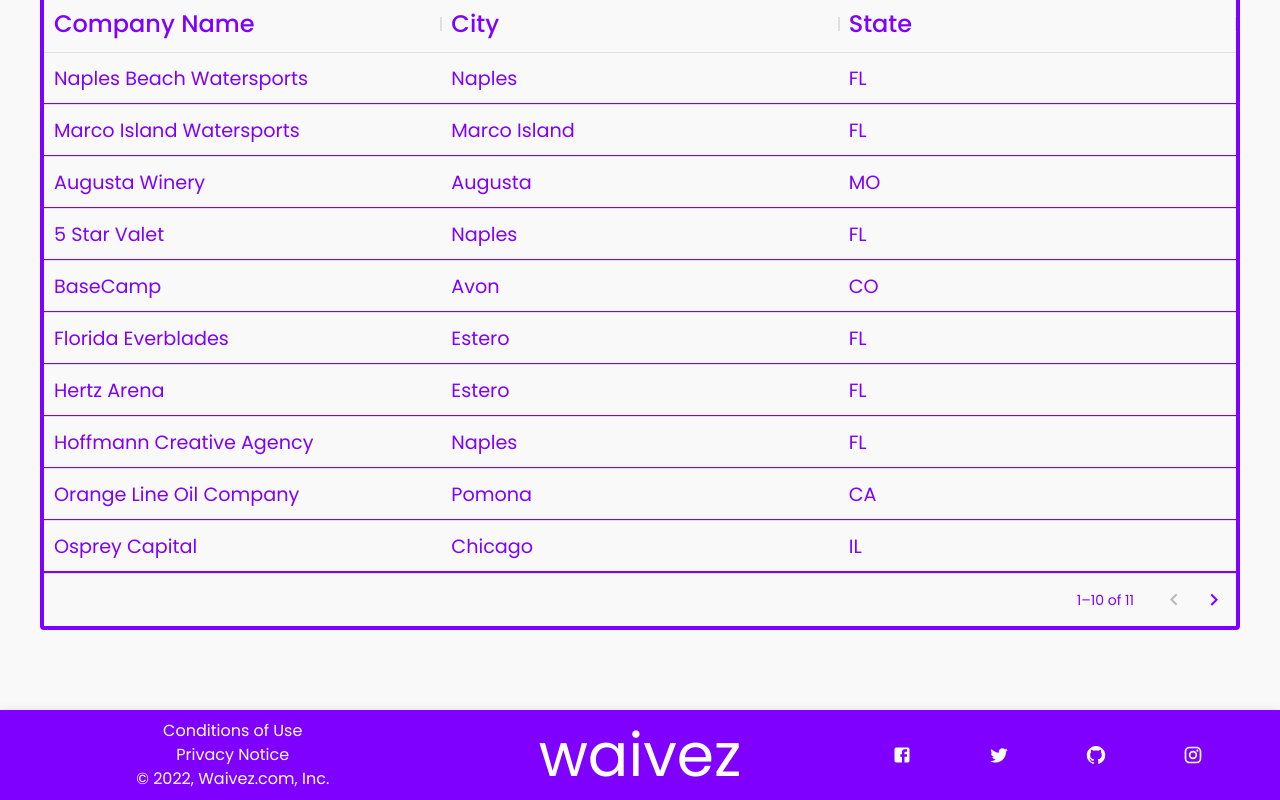
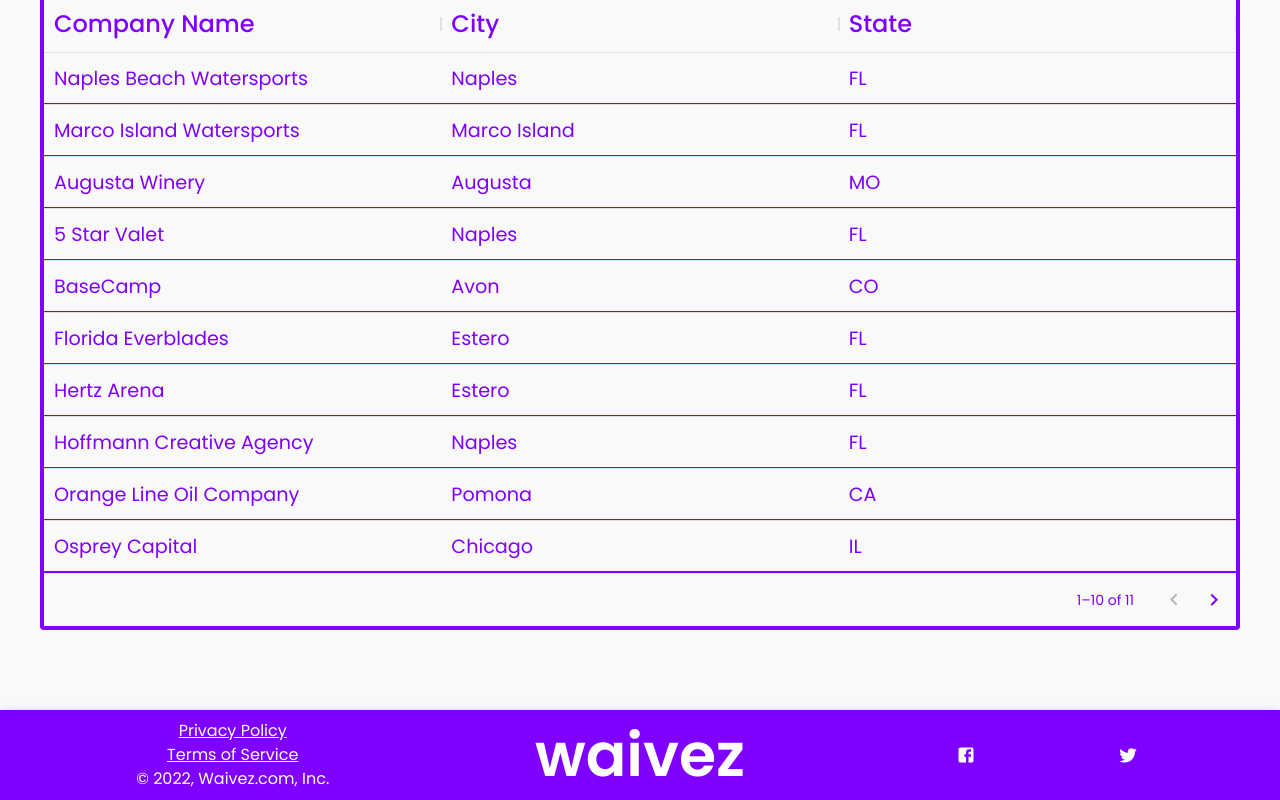
Before and after one commit to loganbahr/waivez, a Next.js app: page /partners in a window 1280 px wide. Shown: the part 569-1369 px from the top of the page. Built offline with nearby package versions, Linux system fonts and the light colour scheme.

Commit message:
updated footer to link to privacy policy and terms of service.
Took 24 minutes

```diff
--- a/components/layout/Footer/Footer.js
+++ b/components/layout/Footer/Footer.js
@@ -2,14 +2,10 @@
 import AppBar from "@mui/material/AppBar";
 import Toolbar from "@mui/material/Toolbar";
 import Typography from "@mui/material/Typography";
-import IconButton from "@mui/material/IconButton";
-import SearchIcon from "@mui/icons-material/Search";
-import MoreIcon from "@mui/icons-material/MoreVert";
 import FacebookIcon from "@mui/icons-material/Facebook";
 import TwitterIcon from "@mui/icons-material/Twitter";
-import GitHubIcon from "@mui/icons-material/GitHub";
-import InstagramIcon from "@mui/icons-material/Instagram";
-import { Box, Button } from "@mui/material";
+import {Box, Button, Link} from "@mui/material";
+import NextLink from "next/link";
 
 const Footer = () => {
     return (
@@ -18,7 +14,7 @@
                 backgroundColor: "primary",
                 position: "static",
                 // border: '2px solid black',
-        height: { xs: "70px", sm: "85px", md: "90px", xl: "120px" },
+                height: {xs: "70px", sm: "85px", md: "90px", xl: "120px"},
                 minHeight: "10vh",
             }}
         >
@@ -27,7 +23,7 @@
                     display: "flex",
                     justifyContent: "space-between",
                     // border: '2px solid red',
-          padding: { xs: 0, md: 0 },
+                    padding: {xs: 0, md: 0},
                     height: "100%",
                 }}
             >
@@ -40,42 +36,47 @@
                         justifyContent: "center",
                         flexDirection: "column",
                         alignItems: "center",
-          }}
-        >
-          <Typography
-            sx={{
+                    }}>
+
+                    <NextLink href="/privacy">
+                        <Link>
+                            <Typography color={'text.content'} sx={{
                                 fontSize: {
                                     xs: "0.45rem",
                                     sm: "0.7rem",
                                     md: "0.9rem",
                                     lg: "1rem",
                                 },
-            }}
-          >
-            Conditions of Use
+                                textDecoration: 'underline'
+                            }}>
+                                Privacy Policy
                             </Typography>
-          <Typography
-            sx={{
+                        </Link>
+                    </NextLink>
+
+                    <NextLink href="/tos">
+                        <Link>
+                            <Typography color={'text.content'} sx={{
                                 fontSize: {
                                     xs: "0.45rem",
                                     sm: "0.7rem",
                                     md: "0.9rem",
                                     lg: "1rem",
                                 },
-            }}
-          >
-            Privacy Notice
+                                textDecoration: 'underline'
+                            }}>
+                                Terms of Service
                             </Typography>
-          <Typography
-            sx={{
+                        </Link>
+                    </NextLink>
+                    <Typography color={'text.content'} sx={{
                         fontSize: {
                             xs: "0.45rem",
                             sm: "0.7rem",
                             md: "0.9rem",
                             lg: "1rem",
-              },
-            }}
-          >
+                        }
+                    }}>
                         © 2022, Waivez.com, Inc.
                     </Typography>
                 </Box>
@@ -90,13 +91,7 @@
                         alignItems: "center",
                     }}
                 >
-          <Typography
-            sx={{
-              color: "white",
-              fontSize: { xs: 25, sm: 35, md: 50, lg: 60 },
-              fontFamily: "Poppins, sans-serif",
-            }}
-          >
+                    <Typography variant={'h2'}>
                         waivez
                     </Typography>
                 </Box>
@@ -111,10 +106,8 @@
                         alignItems: "center",
                     }}
                 >
-          <FacebookIcon fontSize={"small"} />
-          <TwitterIcon fontSize="small" />
-          <GitHubIcon fontSize="small" />
-          <InstagramIcon fontSize="small" />
+                    <FacebookIcon fontSize={"small"}/>
+                    <TwitterIcon fontSize="small"/>
                 </Box>
             </Toolbar>
         </AppBar>
@@ -122,38 +115,3 @@
 };
 
 export default Footer;
-
-//const Footer = () => {
-//     return (
-//         <Box>
-//             <AppBar
-//                 sx={{
-//                     backgroundColor: "primary",
-//                     top: "auto",
-//                     bottom: "0",
-//                     position: "static",
-//                 }}>
-//                 <Toolbar sx={{
-//                     display: "flex",
-//                     justifyContent: 'space-between',
-//                     border: '2px solid red'
-//                 }}>
-//                     <IconButton color="inherit">
-//                         <SearchIcon/>
-//                     </IconButton>
-//                     <Typography
-//                         sx={{
-//                             color: "white",
-//                             fontSize: {xs: 25, sm: 35, md: 50, lg: 60},
-//                             fontFamily: "Poppins, sans-serif",
-//                         }}>
-//                         waivez
-//                     </Typography>
-//                     <IconButton color="inherit">
-//                         <MoreIcon/>
-//                     </IconButton>
-//                 </Toolbar>
-//             </AppBar>
-//         </Box>
-//     );
-// };
```
Lines whose indentation alone changed are shown as unchanged.
